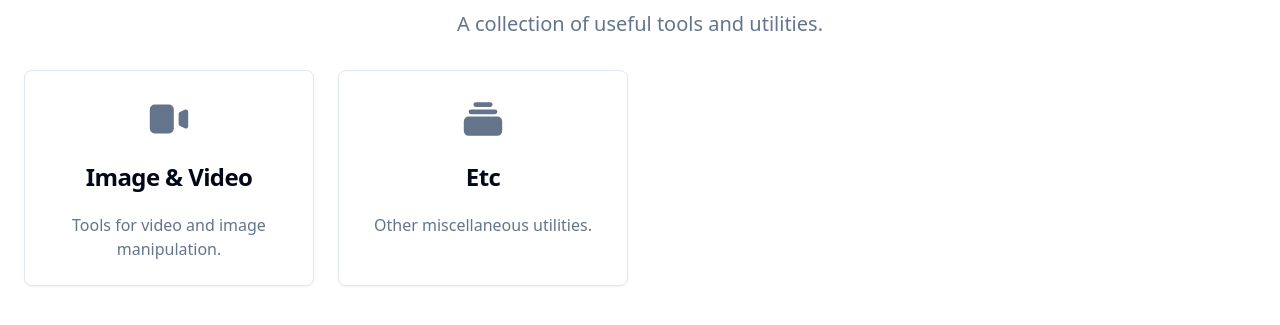
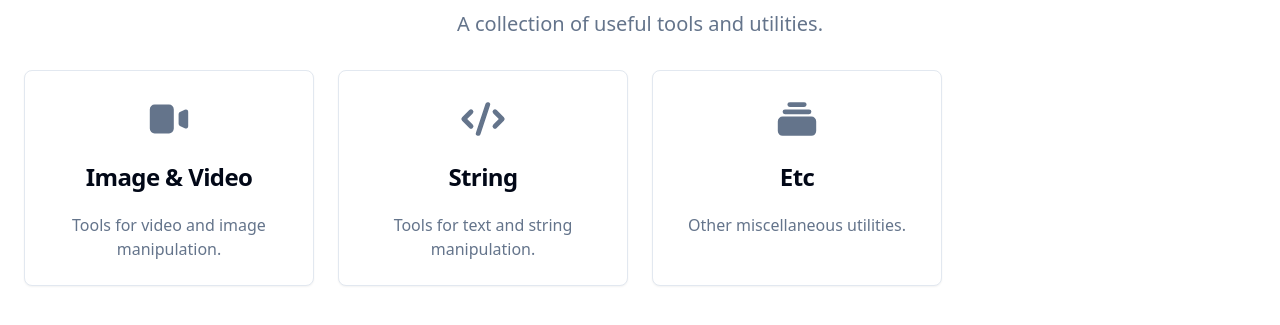
Before and after one commit to boxqkrtm/WebToolBox, a Next.js app: page / in a window 1280 px wide. Shown: the part 175-500 px from the top of the page. Built offline with nearby package versions, Linux system fonts and the light colour scheme; no server answers.

Commit message:
feat: add string tools category

```diff
--- a/lib/i18n/en.json
+++ b/lib/i18n/en.json
@@ -17,6 +17,10 @@
       }
     },
     "categories": {
+      "string": {
+        "title": "String",
+        "description": "Tools for text and string manipulation."
+      },
       "imageVideo": {
         "title": "Image & Video",
         "description": "Tools for video and image manipulation."
--- a/lib/i18n/ja.json
+++ b/lib/i18n/ja.json
@@ -17,6 +17,10 @@
       }
     },
     "categories": {
+      "string": {
+        "title": "文字列",
+        "description": "テキストと文字列を扱うツール。"
+      },
       "imageVideo": {
         "title": "画像 & ビデオ",
         "description": "ビデオおよび画像操作ツール。"
--- a/lib/i18n/ko.json
+++ b/lib/i18n/ko.json
@@ -17,6 +17,10 @@
       }
     },
     "categories": {
+      "string": {
+        "title": "문자열",
+        "description": "텍스트와 문자열을 다루는 도구."
+      },
       "imageVideo": {
         "title": "이미지 & 비디오",
         "description": "비디오 및 이미지 조작 도구."
--- a/lib/i18n/zh.json
+++ b/lib/i18n/zh.json
@@ -17,6 +17,10 @@
       }
     },
     "categories": {
+      "string": {
+        "title": "字符串",
+        "description": "用于处理文本和字符串的工具。"
+      },
       "imageVideo": {
         "title": "图像 & 视频",
         "description": "视频和图像处理工具。"
--- a/lib/seo/routeMeta.ts
+++ b/lib/seo/routeMeta.ts
@@ -23,6 +23,12 @@ const routeMetaMap: Record<string, RouteMeta> = {
     slug: "category-image-video",
     title: "Image & Video Tools",
     description: "Tools for image conversion, QR processing, and video editing.",
+    section: "Category",
+  },
+  "/category/string": {
+    slug: "category-string",
+    title: "String Tools",
+    description: "Tools for text, chat, escaped strings, and delimited data.",
     section: "Category",
   },
   "/category/etc": {
@@ -65,7 +71,7 @@ const routeMetaMap: Record<string, RouteMeta> = {
     slug: "kakaotalk-chat-analyzer",
     title: "KakaoTalk Chat Analyzer",
     description: "Analyze rankings and activity from KakaoTalk chat logs.",
-    section: "Etc",
+    section: "String",
   },
   "/utils/kakaomap-coord-opener": {
     slug: "kakaomap-coord-opener",
@@ -83,19 +89,19 @@ const routeMetaMap: Record<string, RouteMeta> = {
     slug: "escaped-string-decoder",
     title: "Escaped String Decoder",
     description: "Decode escaped strings into readable text.",
-    section: "Etc",
+    section: "String",
   },
   "/utils/discord-color-message-generator": {
     slug: "discord-color-message-generator",
     title: "Discord Color Message Generator",
     description: "Generate ANSI styled color text for Discord.",
-    section: "Etc",
+    section: "String",
   },
   "/utils/csv-sorter": {
     slug: "csv-sorter",
     title: "CSV Sorter",
     description: "Sort CSV data with flexible column options.",
-    section: "Etc",
+    section: "String",
   },
   "/utils/booth-algorithm-multiplier": {
     slug: "booth-algorithm-multiplier",
--- a/pages/category/etc.tsx
+++ b/pages/category/etc.tsx
@@ -13,17 +13,6 @@ export default function EtcCategoryPage() {
       </div>
 
       <div className="grid grid-cols-1 gap-5 sm:grid-cols-2 md:grid-cols-3 lg:gap-6">
-        <Link href="/utils/discord-color-message-generator" passHref>
-          <Card className="h-full hover:shadow-lg transition-colors">
-            <CardHeader>
-              <CardTitle>{t('common.tools.discordColorMessageGenerator.title')}</CardTitle>
-            </CardHeader>
-            <CardContent>
-              <p className="text-muted-foreground">{t('common.tools.discordColorMessageGenerator.description')}</p>
-            </CardContent>
-          </Card>
-        </Link>
-
         <Link href="/utils/booth-algorithm-multiplier" passHref>
           <Card className="h-full hover:shadow-lg transition-colors">
             <CardHeader>
@@ -31,17 +20,6 @@ export default function EtcCategoryPage() {
             </CardHeader>
             <CardContent>
               <p className="text-muted-foreground">{t('common.tools.boothAlgorithmMultiplier.description')}</p>
-            </CardContent>
-          </Card>
-        </Link>
-
-        <Link href="/utils/kakaotalk-chat-analyzer" passHref>
-          <Card className="h-full hover:shadow-lg transition-colors">
-            <CardHeader>
-              <CardTitle>{t('common.tools.kakaotalkChatAnalyzer.title')}</CardTitle>
-            </CardHeader>
-            <CardContent>
-              <p className="text-muted-foreground">{t('common.tools.kakaotalkChatAnalyzer.description')}</p>
             </CardContent>
           </Card>
         </Link>
@@ -64,28 +42,6 @@ export default function EtcCategoryPage() {
             </CardHeader>
             <CardContent>
               <p className="text-muted-foreground">{t('common.tools.ntripScanner.description')}</p>
-            </CardContent>
-          </Card>
-        </Link>
-
-        <Link href="/utils/escaped-string-decoder" passHref>
-          <Card className="h-full hover:shadow-lg transition-colors">
-            <CardHeader>
-              <CardTitle>{t('common.tools.escapedStringDecoder.title')}</CardTitle>
-            </CardHeader>
-            <CardContent>
-              <p className="text-muted-foreground">{t('common.tools.escapedStringDecoder.description')}</p>
-            </CardContent>
-          </Card>
-        </Link>
-
-        <Link href="/utils/csv-sorter" passHref>
-          <Card className="h-full hover:shadow-lg transition-colors">
-            <CardHeader>
-              <CardTitle>{t('common.tools.csvSorter.title')}</CardTitle>
-            </CardHeader>
-            <CardContent>
-              <p className="text-muted-foreground">{t('common.tools.csvSorter.description')}</p>
             </CardContent>
           </Card>
         </Link>
--- /dev/null
+++ b/pages/category/string.tsx
@@ -0,0 +1,63 @@
+import Link from 'next/link';
+import { Card, CardHeader, CardTitle, CardContent } from '@/components/ui/card';
+import { PageContainer } from '@/components/layout/PageContainer';
+import { useI18n } from '@/lib/i18n/i18nContext';
+
+export default function StringCategoryPage() {
+  const { t } = useI18n();
+
+  return (
+    <PageContainer contentClassName="space-y-8">
+      <div className="space-y-2">
+        <h1 className="text-3xl font-bold">{t('common.categories.string.title')}</h1>
+        <p className="text-muted-foreground">{t('common.categories.string.description')}</p>
+      </div>
+
+      <div className="grid grid-cols-1 gap-5 sm:grid-cols-2 md:grid-cols-3 lg:gap-6">
+        <Link href="/utils/discord-color-message-generator" passHref>
+          <Card className="h-full hover:shadow-lg transition-colors">
+            <CardHeader>
+              <CardTitle>{t('common.tools.discordColorMessageGenerator.title')}</CardTitle>
+            </CardHeader>
+            <CardContent>
+              <p className="text-muted-foreground">{t('common.tools.discordColorMessageGenerator.description')}</p>
+            </CardContent>
+          </Card>
+        </Link>
+
+        <Link href="/utils/escaped-string-decoder" passHref>
+          <Card className="h-full hover:shadow-lg transition-colors">
+            <CardHeader>
+              <CardTitle>{t('common.tools.escapedStringDecoder.title')}</CardTitle>
+            </CardHeader>
+            <CardContent>
+              <p className="text-muted-foreground">{t('common.tools.escapedStringDecoder.description')}</p>
+            </CardContent>
+          </Card>
+        </Link>
+
+        <Link href="/utils/kakaotalk-chat-analyzer" passHref>
+          <Card className="h-full hover:shadow-lg transition-colors">
+            <CardHeader>
+              <CardTitle>{t('common.tools.kakaotalkChatAnalyzer.title')}</CardTitle>
+            </CardHeader>
+            <CardContent>
+              <p className="text-muted-foreground">{t('common.tools.kakaotalkChatAnalyzer.description')}</p>
+            </CardContent>
+          </Card>
+        </Link>
+
+        <Link href="/utils/csv-sorter" passHref>
+          <Card className="h-full hover:shadow-lg transition-colors">
+            <CardHeader>
+              <CardTitle>{t('common.tools.csvSorter.title')}</CardTitle>
+            </CardHeader>
+            <CardContent>
+              <p className="text-muted-foreground">{t('common.tools.csvSorter.description')}</p>
+            </CardContent>
+          </Card>
+        </Link>
+      </div>
+    </PageContainer>
+  );
+}
--- a/pages/index.tsx
+++ b/pages/index.tsx
@@ -31,6 +31,18 @@ export default function Home() {
           </Card>
         </Link>
 
+        <Link href="/category/string" passHref>
+          <Card className="cursor-pointer hover:shadow-lg transition-shadow h-full">
+            <CardHeader className="flex flex-col items-center text-center">
+              <HiCode className="h-12 w-12 mb-4 text-muted-foreground" />
+              <CardTitle>{t('common.categories.string.title')}</CardTitle>
+            </CardHeader>
+            <CardContent className="text-center">
+              <p className="text-muted-foreground">{t('common.categories.string.description')}</p>
+            </CardContent>
+          </Card>
+        </Link>
+
         <Link href="/category/etc" passHref>
           <Card className="cursor-pointer hover:shadow-lg transition-shadow h-full">
             <CardHeader className="flex flex-col items-center text-center">
```
